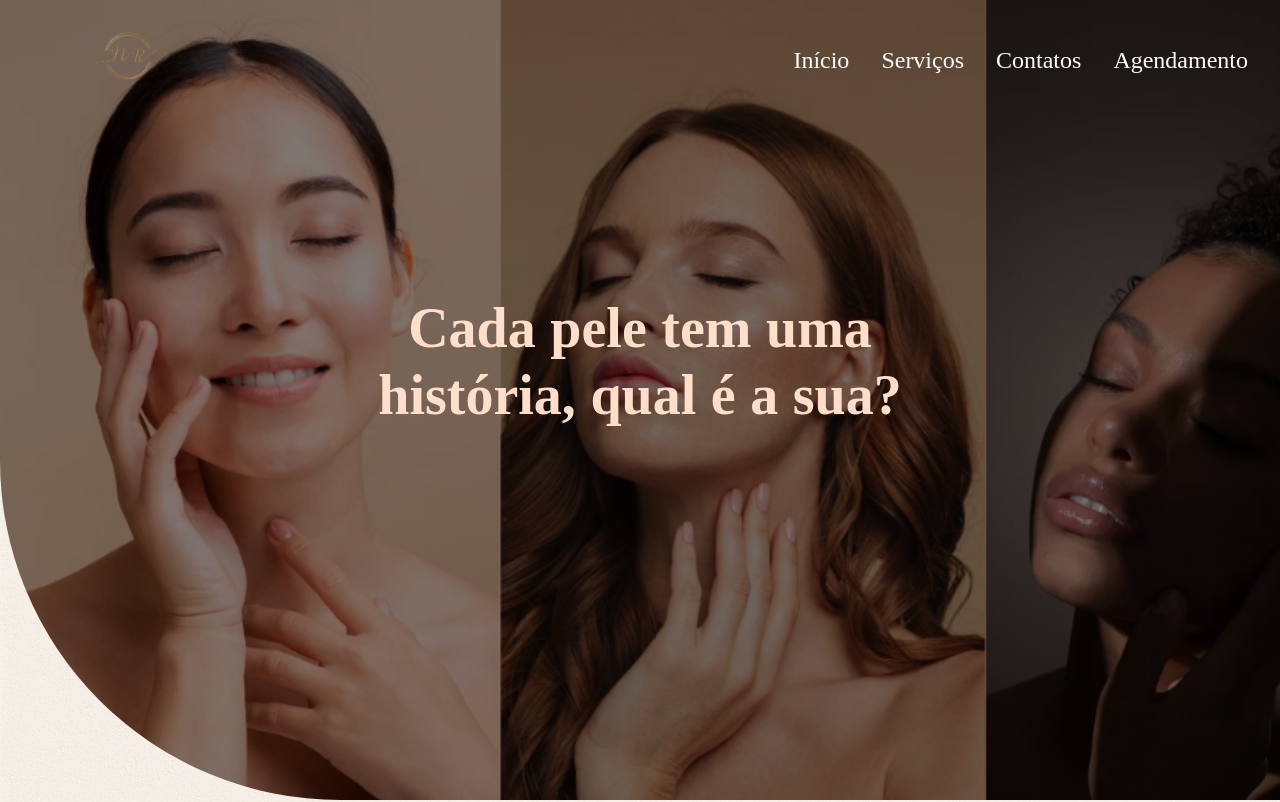
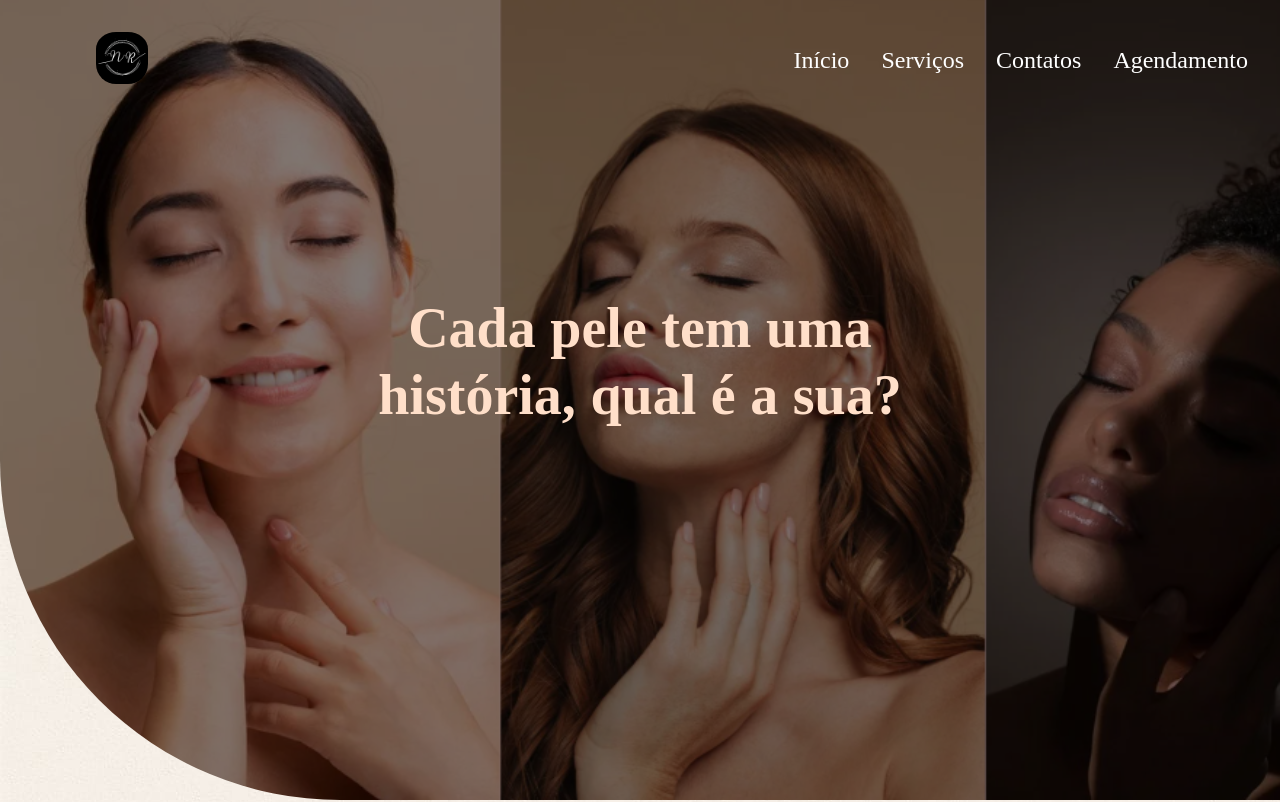
Before and after one commit to Fontelesxx/Natalia-_Rodrigues_Estetica_Avancada, a plain HTML site: page index.html in a window 1280 px wide. Shown: the top 802 px of the page. Drawn offline with nearby package versions, Linux system fonts and the light colour scheme.

Commit message:
teste logo branca

```diff
--- a/index.html
+++ b/index.html
@@ -15,7 +15,7 @@
 <body>
     <div id="imagem_de_fundo">
         <header id="barra_navegacao">
-            <div id="logo"><a href="index.html" id="natalia"><img src="img/logo sem fundo.png" alt=""
+            <div id="logo"><a href="index.html" id="natalia"><img src="img/logobranca.jfif" alt=""
                         id="imagem_logo"></a>
             </div>
             <nav>
--- a/style.css
+++ b/style.css
@@ -105,8 +105,8 @@ nav {
 
 
 #imagem_logo {
-    height: 65px;
-    border-radius: 10px;
+    height: 55px;
+    border-radius: 20px;
     padding-top: 3px;
 }
 
```
Also changed, not shown: img/logobranca.jfif (added).
